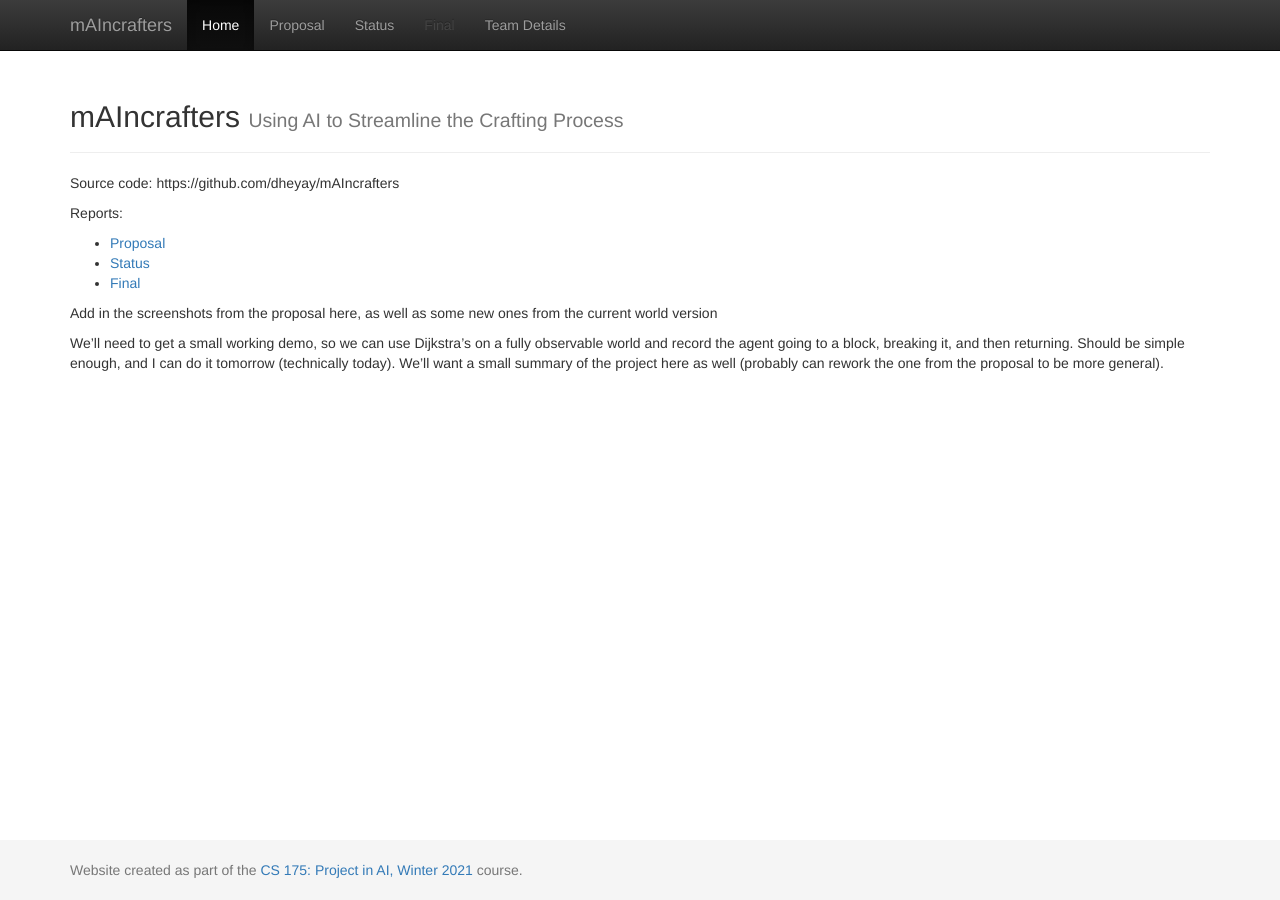
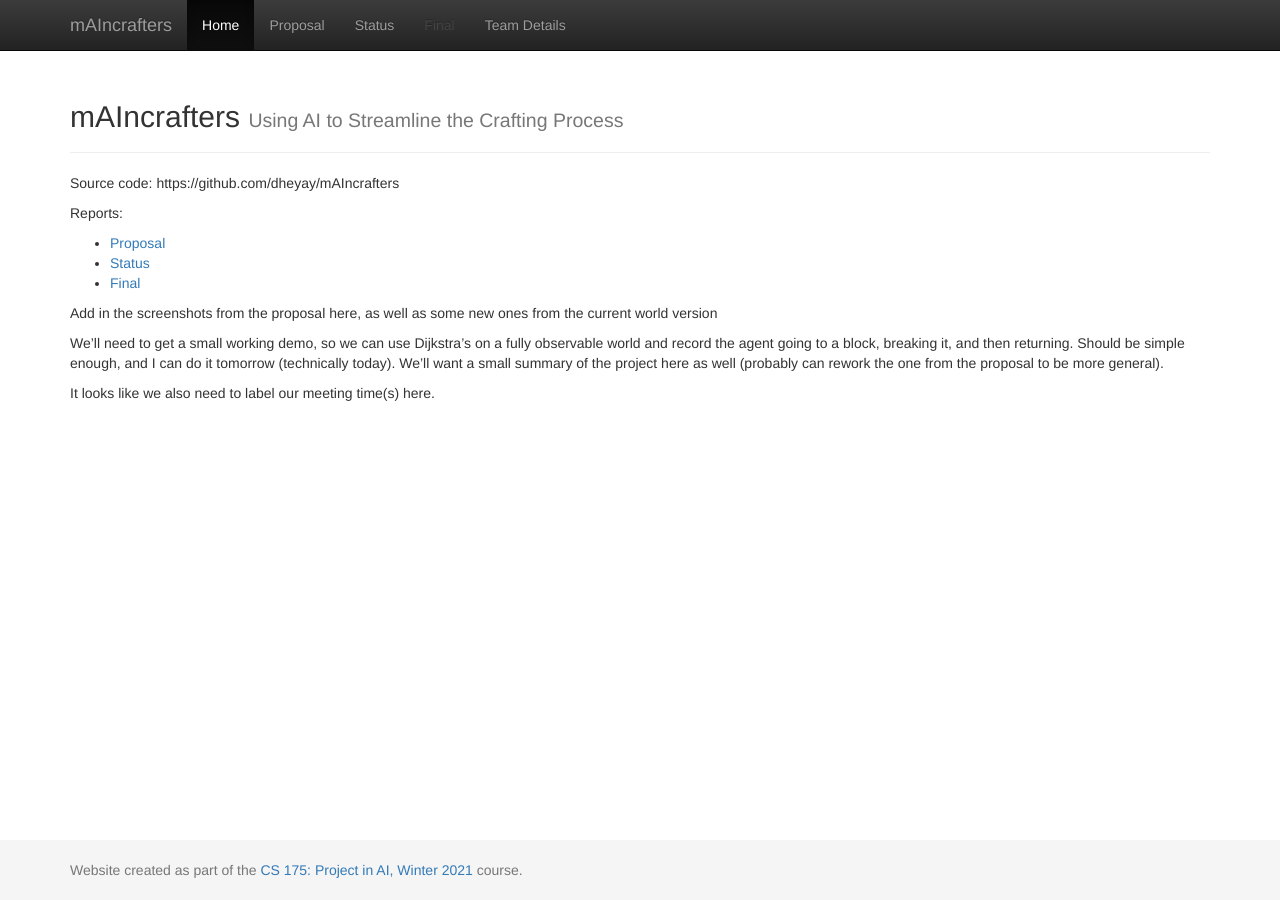
Before and after one commit to dheyay/mAIncrafters, a Jekyll site: the page built from docs/index.md, in a window 1280 px wide. Built offline with Jekyll 4.4.1, drawn with Linux system fonts in a browser that asks for light colours.

Commit message:
Update index.md

```diff
--- a/docs/index.md
+++ b/docs/index.md
@@ -14,3 +14,5 @@ Reports:
 Add in the screenshots from the proposal here, as well as some new ones from the current world version
 
 We'll need to get a small working demo, so we can use Dijkstra's on a fully observable world and record the agent going to a block, breaking it, and then returning. Should be simple enough, and I can do it tomorrow (technically today). We'll want a small summary of the project here as well (probably can rework the one from the proposal to be more general).
+
+It looks like we also need to label our meeting time(s) here.
```
